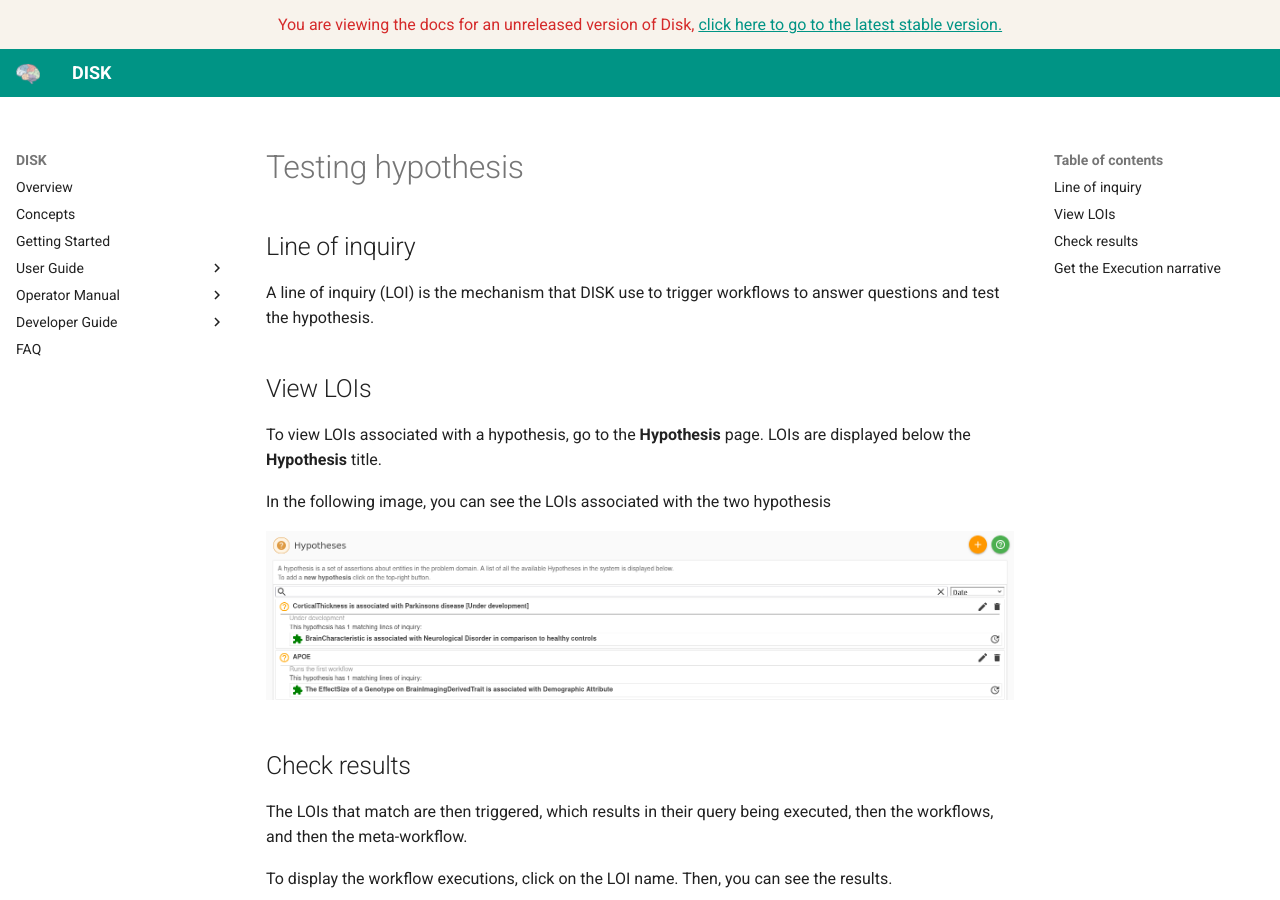
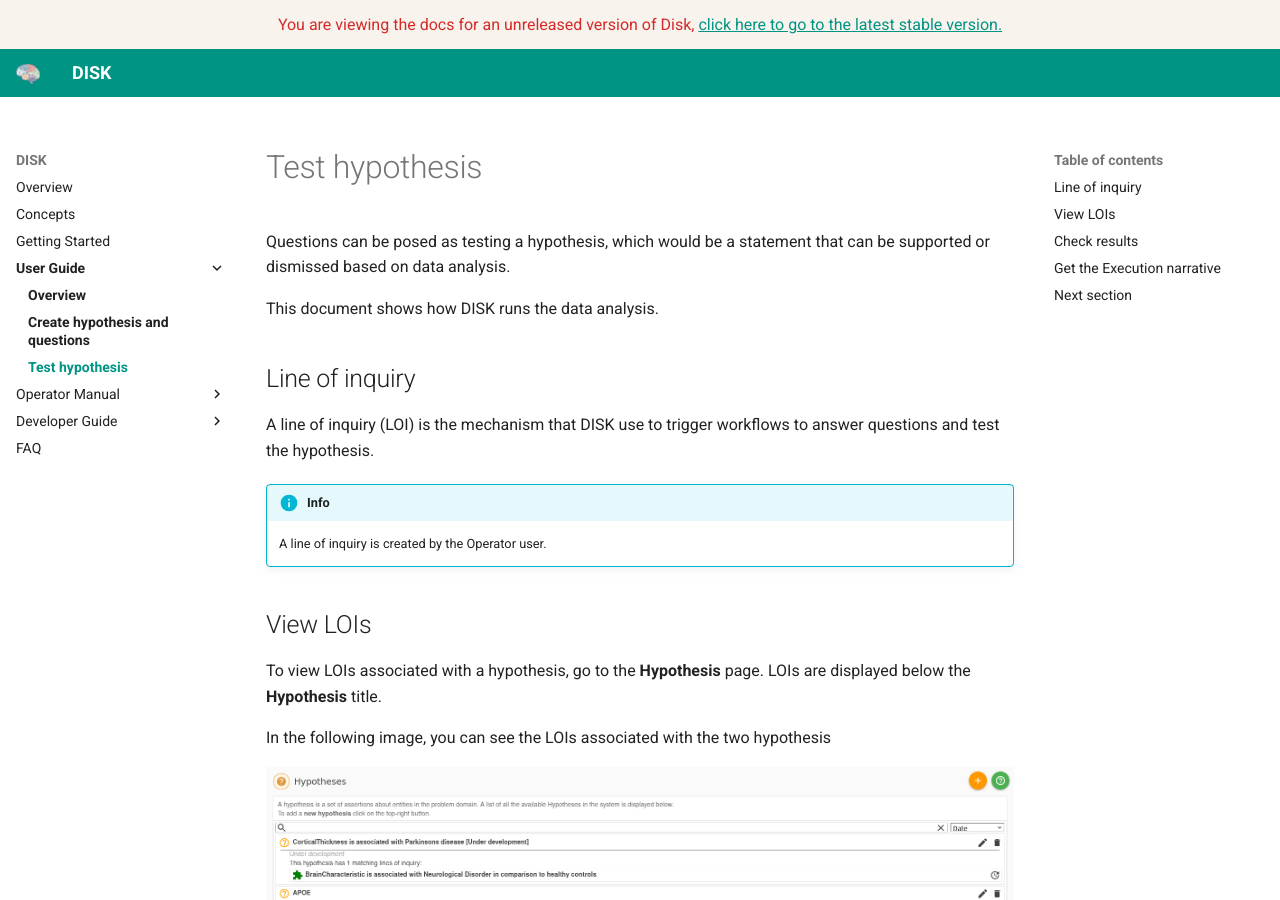
Before and after one commit to KnowledgeCaptureAndDiscovery/DISK-UI, an MkDocs documentation site: the page built from docs/user-guide/test-hypothesis.md, in a window 1280 px wide and 900 px high. Built offline with MkDocs 1.6.1 and Material for MkDocs 9.7.7, drawn with Linux system fonts in a browser that asks for light colours; comment, search, counter and statistics services are not loaded; some of the changed text lies outside the part shown.

Commit message:
fix: add user guide documentation

```diff
--- a/docs/user-guide/review-hypothesis.md
+++ b/docs/user-guide/test-hypothesis.md
@@ -1,10 +1,16 @@
-# Testing hypothesis
+# Test hypothesis
 
+Questions can be posed as testing a hypothesis, which would be a statement that can be supported or dismissed based on data analysis.
+
+This document shows how DISK runs the data analysis.
 
 ## Line of inquiry
 
 A line of inquiry (LOI) is the mechanism that DISK use to trigger
 workflows to answer questions and test the hypothesis.
+
+!!! Info
+    A line of inquiry is created by the Operator user.
 
 ## View LOIs
 
@@ -33,3 +39,11 @@ To display the narrative,  you can click on the **Narrative** button to see the
 The following image shows the execution narrative for the first LOI. The workflow triggered is the **"Bike Rental"** workflow, which was done on the **Wings** Workflow Engine using multiple csv files.
 
 ![Narrative](../figures/user-guide/narrative.png "Narrative")
+
+## Next section
+
+Next section describes the Operator user actions:
+
+- creates Line of Inquiry
+- collects data from different data repositories
+- uses existing workflow engines.
--- a/mkdocs.yml
+++ b/mkdocs.yml
@@ -12,6 +12,7 @@ nav:
   - User Guide:
     - user-guide/index.md
     - user-guide/write-hypothesis.md
+    - user-guide/test-hypothesis.md
   - Operator Manual:
     - operator-manual/index.md
     - Data Extraction:
```
Also changed, not shown: docs/user-guide/write-hypothesis.md (+5 -7 lines).
